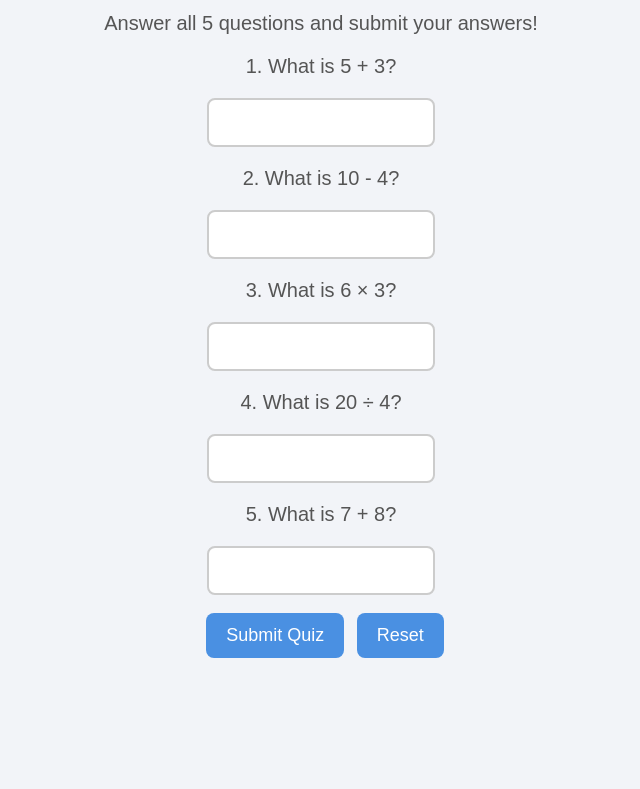
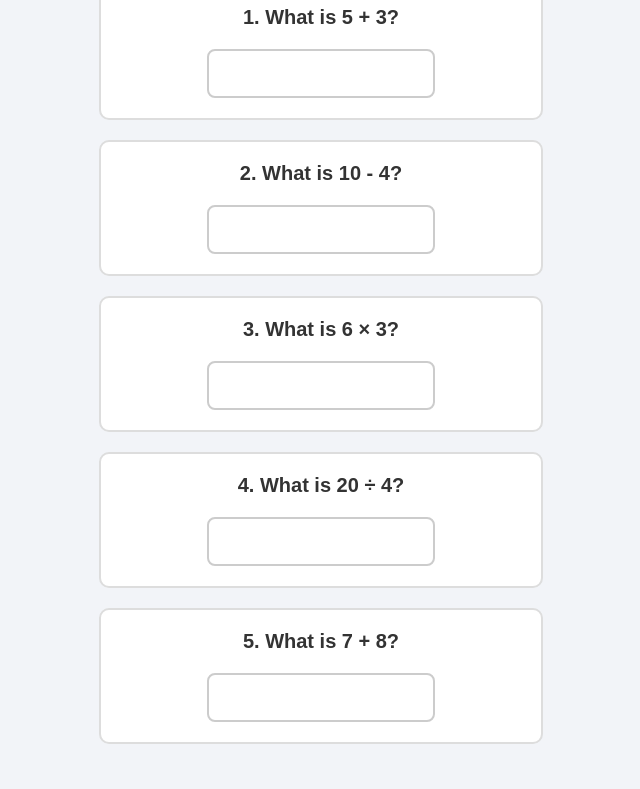
Before and after one commit to fletcherslavik/test-project, a plain HTML site: page index.html in a window 1280 px wide. Shown: the part 187-976 px from the top of the page, without its empty margins (319-959 px from the left). Before the commit the page ends 870 px from the top, so only its background shows below. Drawn offline with Linux system fonts and the light colour scheme.

Commit message:
Update style.css

```diff
--- a/style.css
+++ b/style.css
@@ -3,23 +3,44 @@ body {
     background-color: #f2f4f8;
     text-align: center;
     margin: 0;
-    padding-top: 100px;
+    padding: 40px 20px;
 }
 
 h1 {
     color: #333;
     font-size: 40px;
+    margin-bottom: 10px;
 }
 
 p {
-    font-size: 20px;
+    font-size: 18px;
     color: #555;
 }
 
+/* Each question gets its own box */
+.question {
+    background-color: white;
+    width: 400px;
+    max-width: 90%;
+    margin: 20px auto;
+    padding: 20px;
+    border: 2px solid #ddd;
+    border-radius: 10px;
+}
+
+.question p {
+    font-size: 20px;
+    font-weight: bold;
+    color: #333;
+    margin-top: 0;
+}
+
+/* Answer boxes */
 input {
     width: 200px;
     padding: 12px;
     font-size: 18px;
+    text-align: center;
     border: 2px solid #ccc;
     border-radius: 8px;
     outline: none;
@@ -29,9 +50,10 @@ input:focus {
     border-color: #4a90e2;
 }
 
+/* Buttons */
 button {
     padding: 12px 20px;
-    margin-left: 8px;
+    margin: 10px 5px;
     font-size: 18px;
     background-color: #4a90e2;
     color: white;
@@ -44,8 +66,15 @@ button:hover {
     background-color: #357abd;
 }
 
+/* Score at bottom */
 #result {
-    font-size: 22px;
+    font-size: 24px;
     font-weight: bold;
+    color: #333;
     margin-top: 25px;
 }
+
+/* Makes boxes slightly pop out when hovering */
+.question:hover {
+    border-color: #4a90e2;
+}
```
